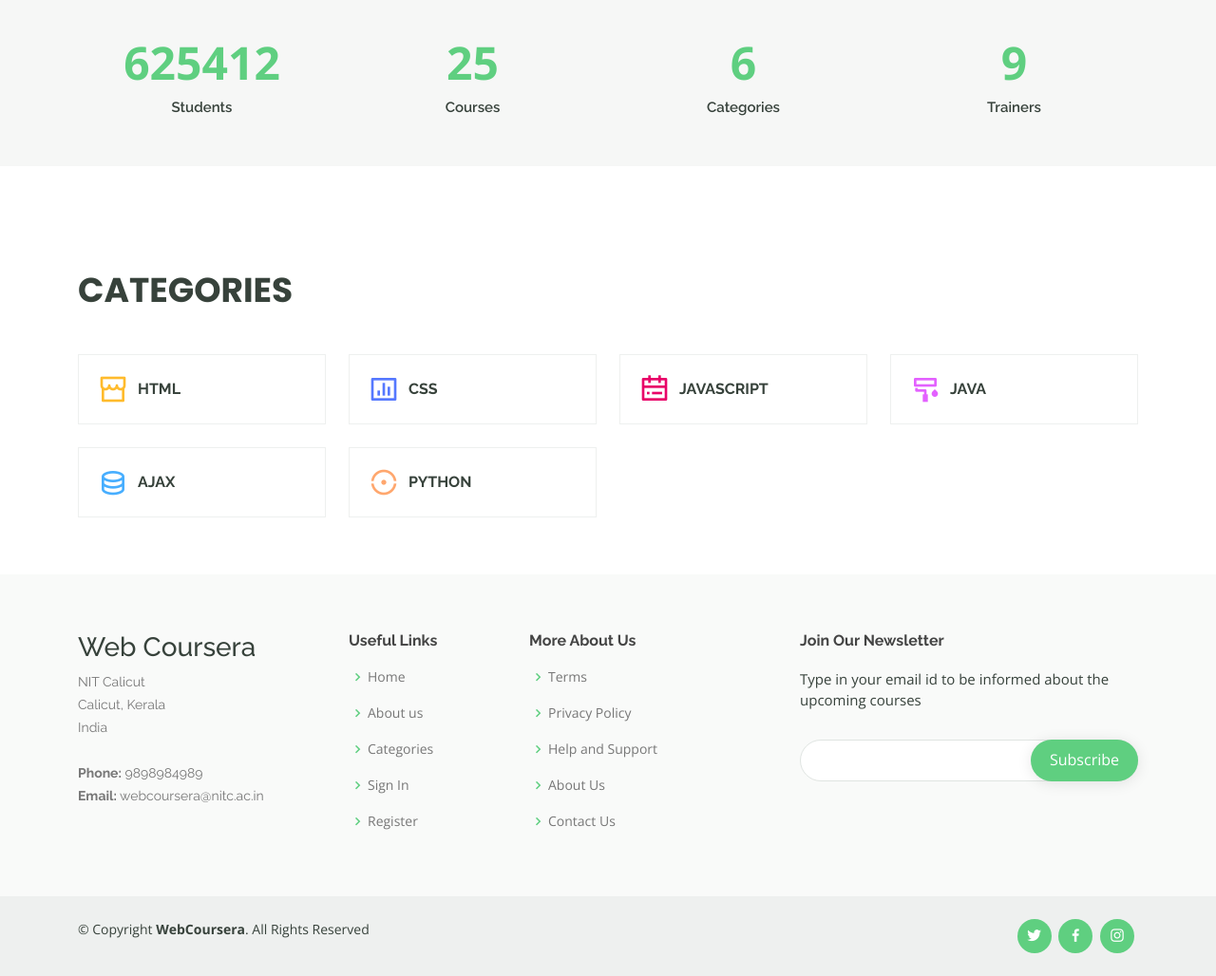
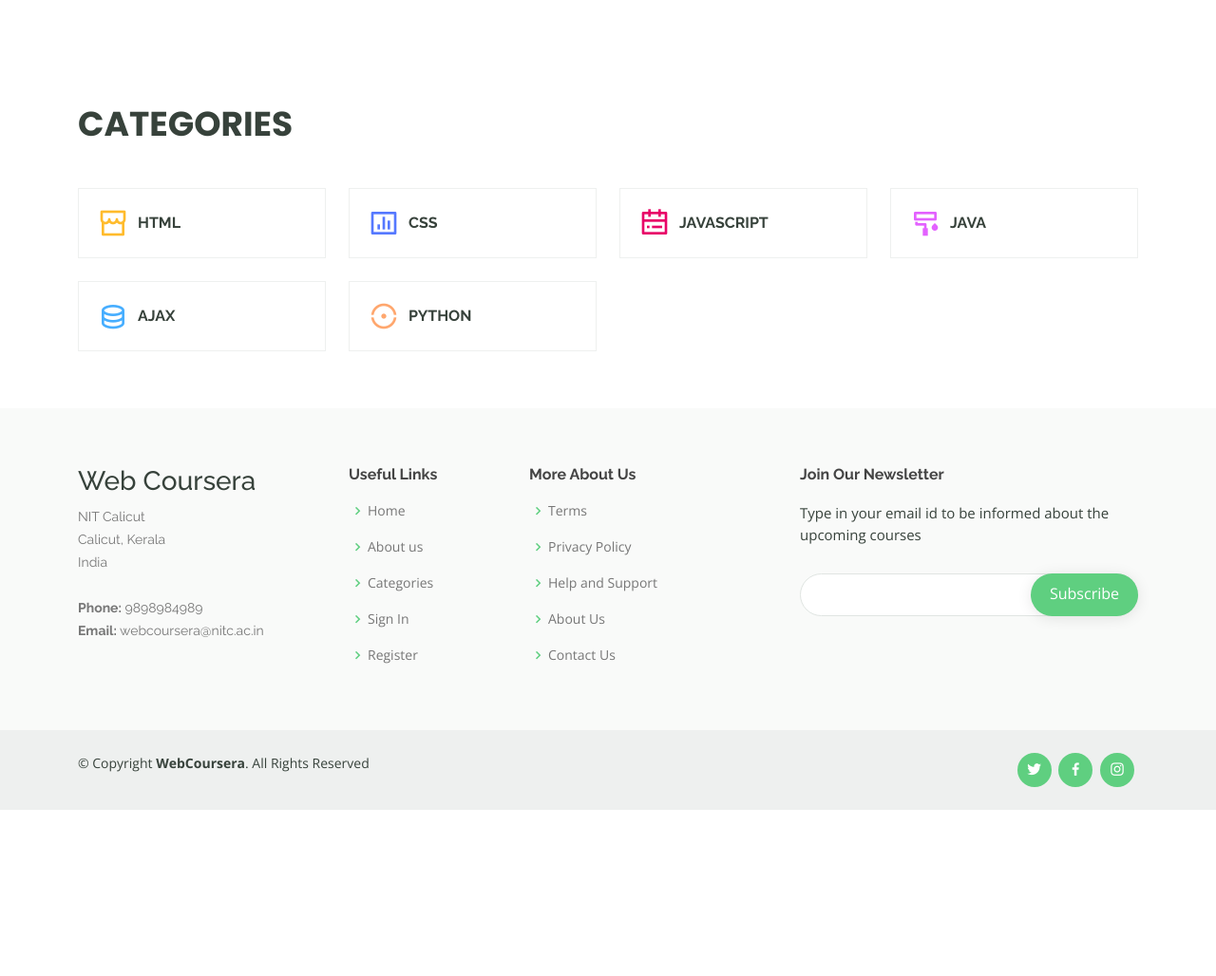
Before and after one commit to amalfrancisu/webp-project1, a PHP site: page /Main/ in a window 1280 px wide. Shown: the part 640-1668 px from the top of the page at 95% size. After the commit the page ends 1493 px from the top, so only its background shows below. Run offline with PHP 8.4, Linux system fonts and the light colour scheme; the visitor is signed in with stand-in values (Sample User, id 1).

Commit message:
Update index.php

```diff
--- a/index.php
+++ b/index.php
@@ -101,37 +101,6 @@
   </section><!-- End Hero -->
 
   <main id="main">
-
-    <!-- ======= Counts Section ======= -->
-    <section id="counts" class="counts section-bg">
-      <div class="container">
-
-        <div class="row counters">
-
-          <div class="col-lg-3 col-6 text-center">
-            <span data-purecounter-start="0" data-purecounter-end="625412" data-purecounter-duration="1" class="purecounter"></span>
-            <p>Students</p>
-          </div>
-
-          <div class="col-lg-3 col-6 text-center">
-            <span data-purecounter-start="0" data-purecounter-end="25" data-purecounter-duration="1" class="purecounter"></span>
-            <p>Courses</p>
-          </div>
-
-          <div class="col-lg-3 col-6 text-center">
-            <span data-purecounter-start="0" data-purecounter-end="6" data-purecounter-duration="1" class="purecounter"></span>
-            <p>Categories</p>
-          </div>
-
-          <div class="col-lg-3 col-6 text-center">
-            <span data-purecounter-start="0" data-purecounter-end="9" data-purecounter-duration="1" class="purecounter"></span>
-            <p>Trainers</p>
-          </div>
-
-        </div>
-
-      </div>
-    </section><!-- End Counts Section -->
 
     <br><br><br><br>
     <!-- ======= Categories Section ======= -->
```
